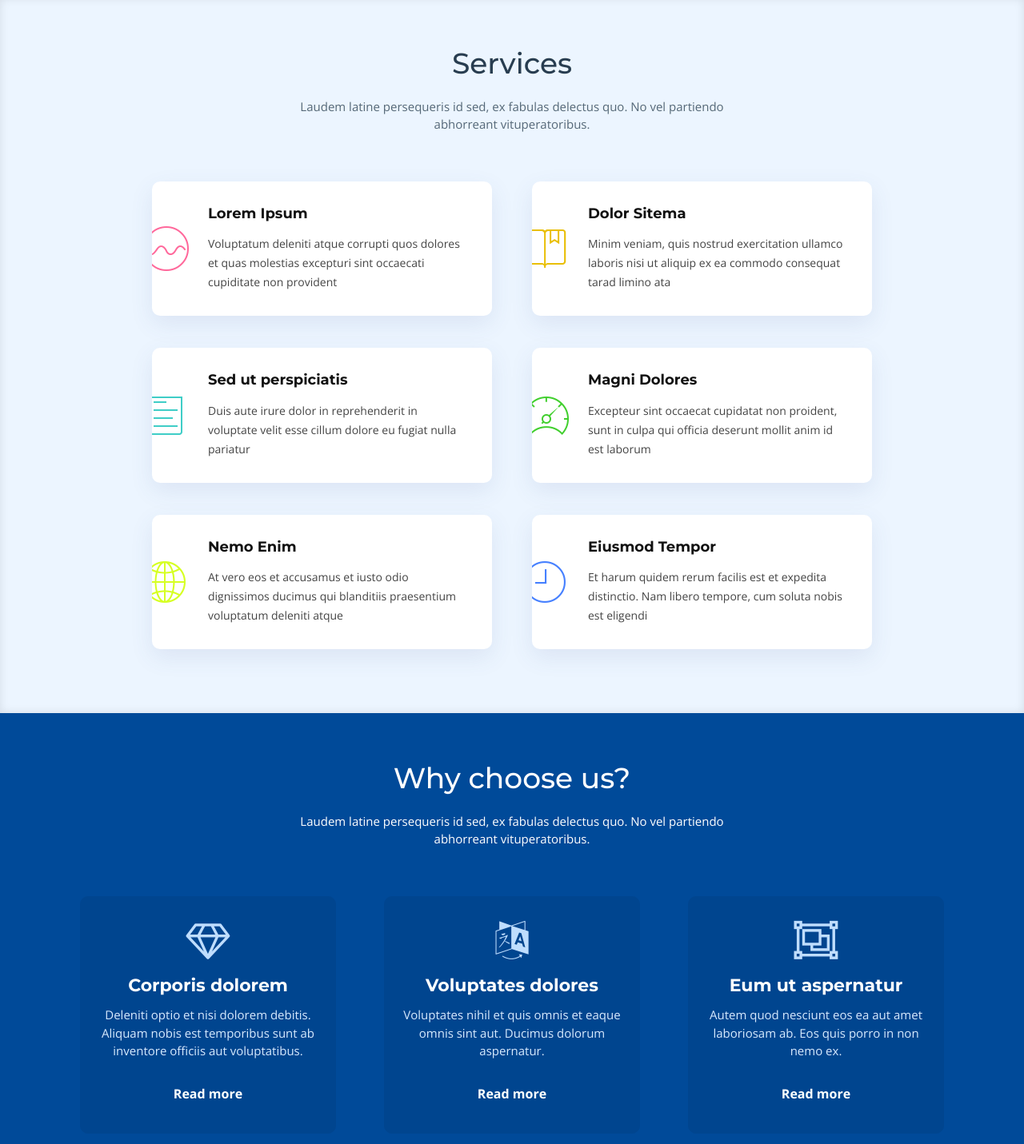
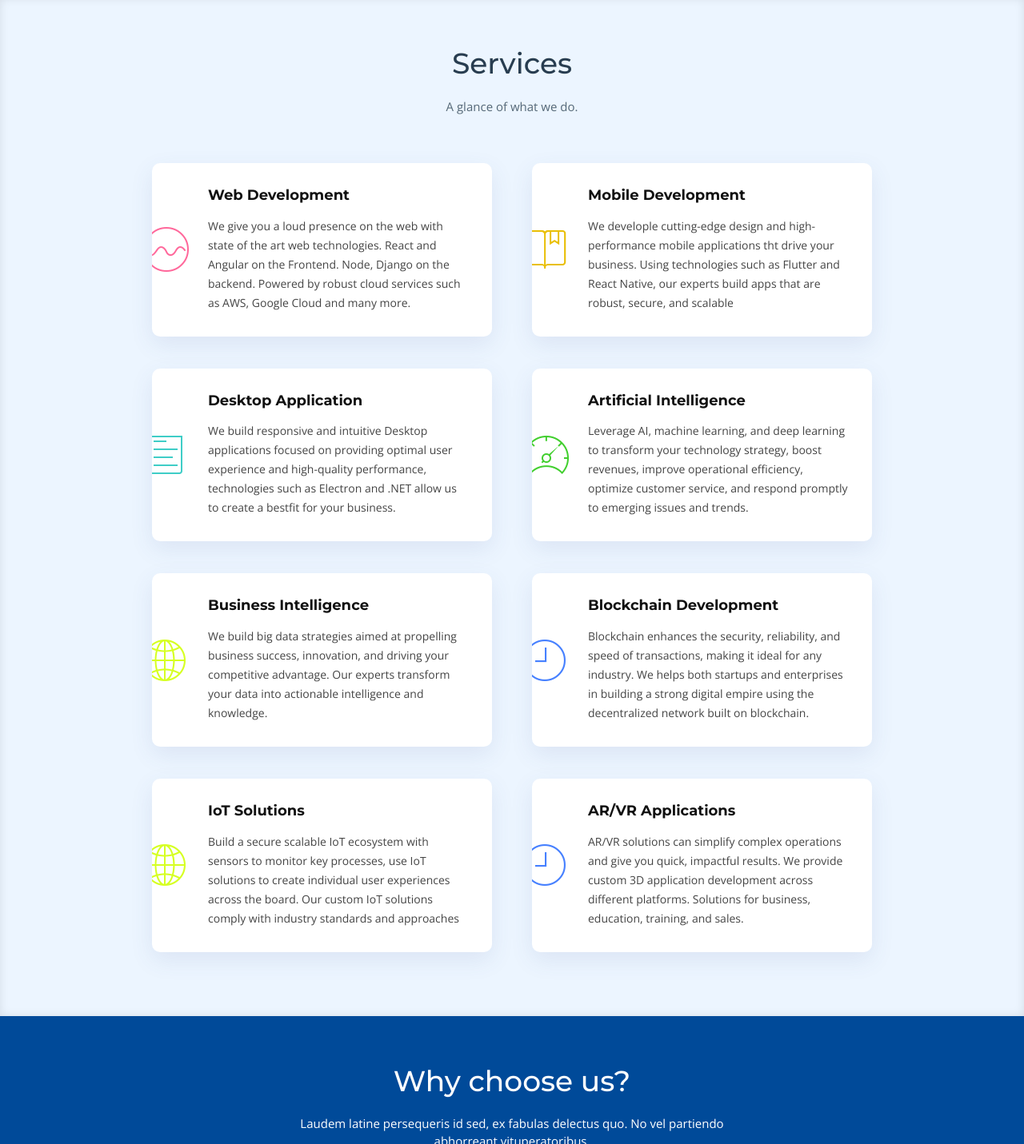
Before and after one commit to mb03748/Website, a plain HTML site: page index.html in a window 1280 px wide. Shown: the part 2300-3731 px from the top of the page at 80% size. Drawn offline with nearby package versions, Linux system fonts and the light colour scheme; files whose address does not match are found by name.

Commit message:
Add files via upload

```diff
--- a/index.html
+++ b/index.html
@@ -190,7 +190,7 @@
 
         <header class="section-header">
           <h3>Services</h3>
-          <p>Laudem latine persequeris id sed, ex fabulas delectus quo. No vel partiendo abhorreant vituperatoribus.</p>
+          <p>A glance of what we do.</p>
         </header>
 
         <div class="row">
@@ -198,45 +198,60 @@
           <div class="col-md-6 col-lg-5 offset-lg-1 wow bounceInUp" data-wow-duration="1.4s">
             <div class="box">
               <div class="icon"><i class="ion-ios-analytics-outline" style="color: #ff689b;"></i></div>
-              <h4 class="title"><a href="">Lorem Ipsum</a></h4>
-              <p class="description">Voluptatum deleniti atque corrupti quos dolores et quas molestias excepturi sint occaecati cupiditate non provident</p>
+              <h4 class="title"><a href="">Web Development</a></h4>
+              <p class="description">We give you a loud presence on the web with state of the art web technologies. React and Angular on the Frontend. Node, Django on the backend. Powered by robust cloud services such as AWS, Google Cloud and many more.</p>
             </div>
           </div>
           <div class="col-md-6 col-lg-5 wow bounceInUp" data-wow-duration="1.4s">
             <div class="box">
               <div class="icon"><i class="ion-ios-bookmarks-outline" style="color: #e9bf06;"></i></div>
-              <h4 class="title"><a href="">Dolor Sitema</a></h4>
-              <p class="description">Minim veniam, quis nostrud exercitation ullamco laboris nisi ut aliquip ex ea commodo consequat tarad limino ata</p>
+              <h4 class="title"><a href="">Mobile Development</a></h4>
+              <p class="description">We develople cutting-edge design and high-performance mobile applications tht drive your business. Using technologies such as Flutter and React Native, our experts build apps that are robust, secure, and scalable</p>
             </div>
           </div>
 
           <div class="col-md-6 col-lg-5 offset-lg-1 wow bounceInUp" data-wow-delay="0.1s" data-wow-duration="1.4s">
             <div class="box">
               <div class="icon"><i class="ion-ios-paper-outline" style="color: #3fcdc7;"></i></div>
-              <h4 class="title"><a href="">Sed ut perspiciatis</a></h4>
-              <p class="description">Duis aute irure dolor in reprehenderit in voluptate velit esse cillum dolore eu fugiat nulla pariatur</p>
+              <h4 class="title"><a href="">Desktop Application</a></h4>
+              <p class="description">We build responsive and intuitive Desktop applications focused on providing optimal user experience and high-quality performance, technologies such as Electron and .NET allow us to create a bestfit for your business.</p>
             </div>
           </div>
           <div class="col-md-6 col-lg-5 wow bounceInUp" data-wow-delay="0.1s" data-wow-duration="1.4s">
             <div class="box">
               <div class="icon"><i class="ion-ios-speedometer-outline" style="color:#41cf2e;"></i></div>
-              <h4 class="title"><a href="">Magni Dolores</a></h4>
-              <p class="description">Excepteur sint occaecat cupidatat non proident, sunt in culpa qui officia deserunt mollit anim id est laborum</p>
+              <h4 class="title"><a href="">Artificial Intelligence</a></h4>
+              <p class="description">Leverage AI, machine learning, and deep learning to transform your technology strategy, boost revenues, improve operational efficiency, optimize customer service, and respond promptly to emerging issues and trends.</p>
             </div>
           </div>
 
           <div class="col-md-6 col-lg-5 offset-lg-1 wow bounceInUp" data-wow-delay="0.2s" data-wow-duration="1.4s">
             <div class="box">
               <div class="icon"><i class="ion-ios-world-outline" style="color: #d6ff22;"></i></div>
-              <h4 class="title"><a href="">Nemo Enim</a></h4>
-              <p class="description">At vero eos et accusamus et iusto odio dignissimos ducimus qui blanditiis praesentium voluptatum deleniti atque</p>
+              <h4 class="title"><a href="">Business Intelligence</a></h4>
+              <p class="description">We build big data strategies aimed at propelling business success, innovation, and driving your competitive advantage. Our experts transform your data into actionable intelligence and knowledge.</p>
             </div>
           </div>
           <div class="col-md-6 col-lg-5 wow bounceInUp" data-wow-delay="0.2s" data-wow-duration="1.4s">
             <div class="box">
               <div class="icon"><i class="ion-ios-clock-outline" style="color: #4680ff;"></i></div>
-              <h4 class="title"><a href="">Eiusmod Tempor</a></h4>
-              <p class="description">Et harum quidem rerum facilis est et expedita distinctio. Nam libero tempore, cum soluta nobis est eligendi</p>
+              <h4 class="title"><a href="">Blockchain Development</a></h4>
+              <p class="description">Blockchain enhances the security, reliability, and speed of transactions, making it ideal for any industry. We helps both startups and enterprises in building a strong digital empire using the decentralized network built on blockchain.</p>
+            </div>
+          </div>
+
+          <div class="col-md-6 col-lg-5 offset-lg-1 wow bounceInUp" data-wow-delay="0.2s" data-wow-duration="1.4s">
+            <div class="box">
+              <div class="icon"><i class="ion-ios-world-outline" style="color: #d6ff22;"></i></div>
+              <h4 class="title"><a href="">IoT Solutions</a></h4>
+              <p class="description">Build a secure scalable IoT ecosystem with sensors to monitor key processes, use IoT solutions to create individual user experiences across the board. Our custom IoT solutions comply with industry standards and approaches</p>
+            </div>
+          </div>
+          <div class="col-md-6 col-lg-5 wow bounceInUp" data-wow-delay="0.2s" data-wow-duration="1.4s">
+            <div class="box">
+              <div class="icon"><i class="ion-ios-clock-outline" style="color: #4680ff;"></i></div>
+              <h4 class="title"><a href="">AR/VR Applications</a></h4>
+              <p class="description">AR/VR solutions can simplify complex operations and give you quick, impactful results. We provide custom 3D application development across different platforms. Solutions for business, education, training, and sales.</p>
             </div>
           </div>
 
```
